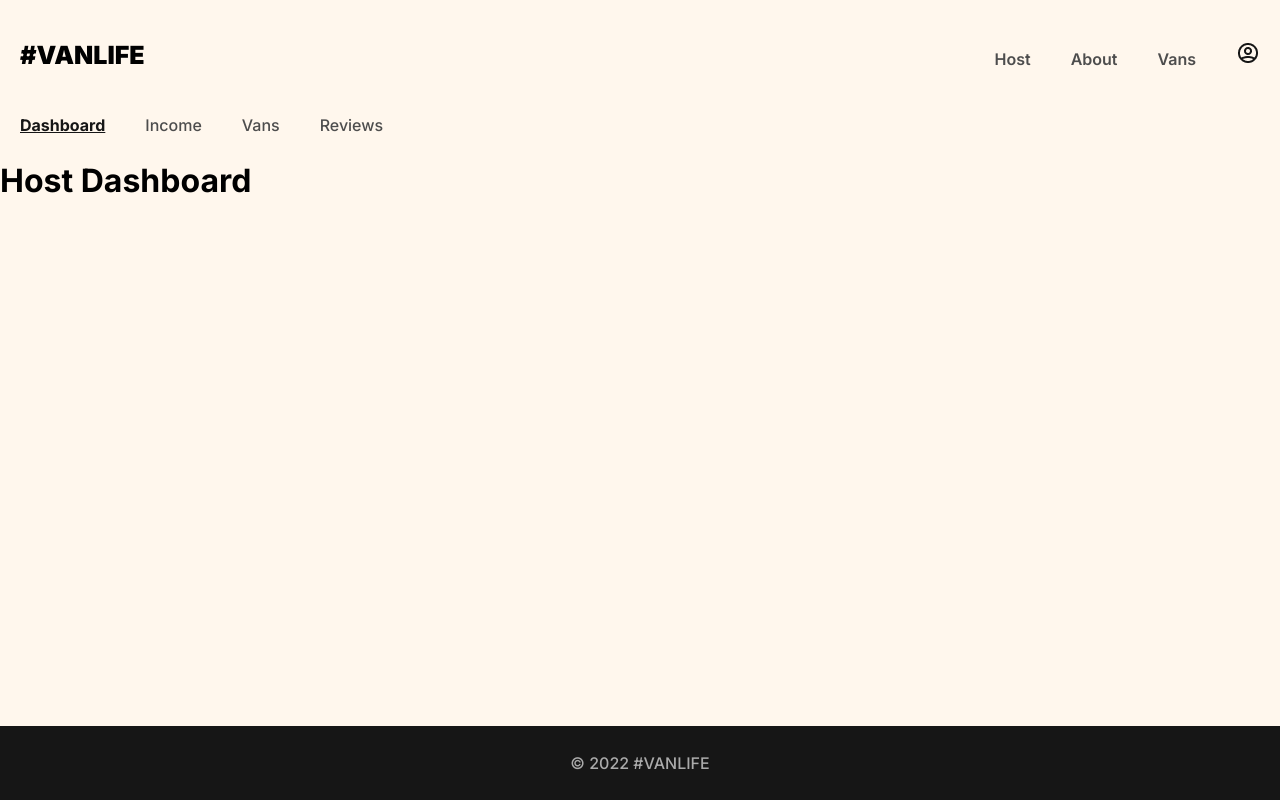
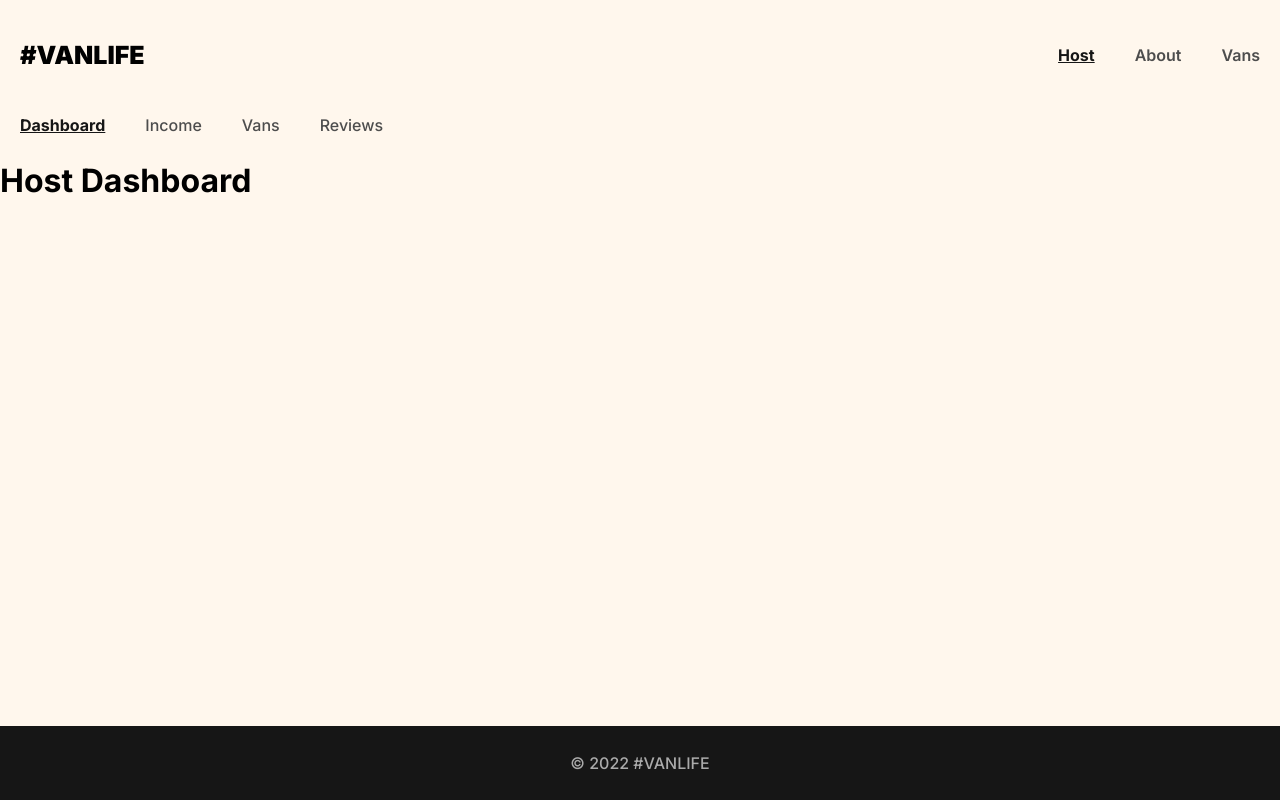
Before and after one commit to tonnyb1/VanApp, a React (Vite) app: page /host in a window 1280 px wide. Built offline with nearby package versions, Linux system fonts and the light colour scheme; what miragejs would draw is missing.

Commit message:
fixes logo on deployment

```diff
--- a/src/components/Header.jsx
+++ b/src/components/Header.jsx
@@ -1,16 +1,35 @@
-import React from "react";
-import { Link } from "react-router-dom";
-import UserCircle from "../assets/images/userCircle.png"
+import React from "react"
+import { Link, NavLink } from "react-router-dom"
 
-export default function Nav() {
+export default function Header() {
+    const activeStyles = {
+        fontWeight: "bold",
+        textDecoration: "underline",
+        color: "#161616"
+    }
+
     return (
         <header>
             <Link className="site-logo" to="/">#VanLife</Link>
             <nav>
-            <Link to="/host">Host</Link>
-            <Link to="/about">About</Link>
-            <Link to="/vans">Vans</Link>
-            <Link to="/login"><img src={UserCircle}></img></Link>
+                <NavLink
+                    to="/host"
+                    style={({isActive}) => isActive ? activeStyles : null}
+                >
+                    Host
+                </NavLink>
+                <NavLink
+                    to="/about"
+                    style={({isActive}) => isActive ? activeStyles : null}
+                >
+                    About
+                </NavLink>
+                <NavLink
+                    to="/vans"
+                    style={({isActive}) => isActive ? activeStyles : null}
+                >
+                    Vans
+                </NavLink>
             </nav>
         </header>
     )
```
